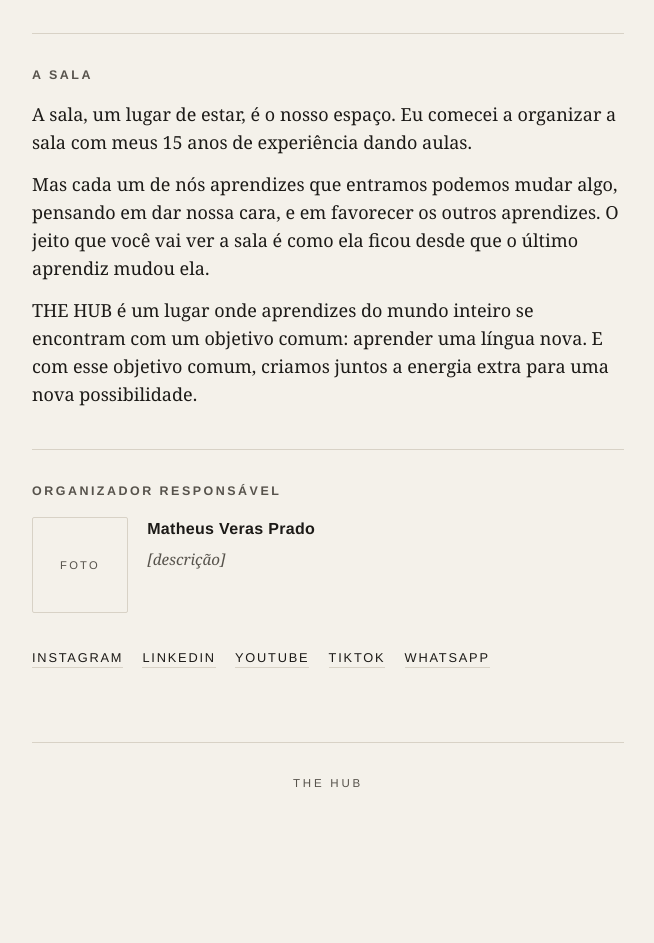
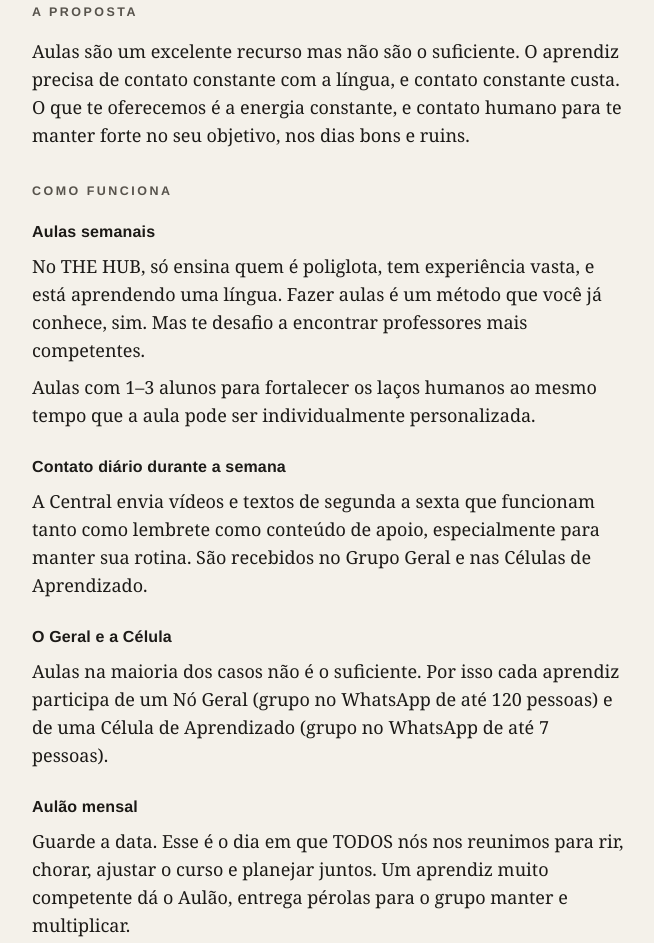
Before and after one commit to DovanaD/The-Hub, a plain HTML site: page index.html in a window 1280 px wide. Shown: the part 1330-2273 px from the top of the page, without its empty margins (312-966 px from the left). Before the commit the page ends 2187 px from the top, so only its background shows below. Drawn offline with Linux system fonts and the light colour scheme.

Commit message:
Mudança 4
Auto-evidente, mudanca soh no fronte

```diff
--- a/index.html
+++ b/index.html
@@ -215,6 +215,45 @@
     .org-links a:hover {
       border-color: var(--ink);
     }
+
+    /* Sub-cabecalho ("como funciona") */
+    .sub-label {
+      font-family: "Helvetica Neue", Arial, sans-serif;
+      font-size: 0.78rem;
+      font-weight: 600;
+      letter-spacing: 0.2em;
+      text-transform: uppercase;
+      color: var(--ink-soft);
+      margin-top: 2rem;
+      margin-bottom: 1.2rem;
+    }
+
+    /* Blocos "como funciona" */
+    .proposal {
+      width: 100%;
+      border-top: 1px solid var(--line);
+      padding-top: 2rem;
+      margin-bottom: 2.5rem;
+    }
+
+    .mech {
+      margin-bottom: 1.6rem;
+    }
+
+    .mech-title {
+      font-family: "Helvetica Neue", Arial, sans-serif;
+      font-size: 1rem;
+      font-weight: 600;
+      letter-spacing: 0.01em;
+      margin-bottom: 0.5rem;
+      color: var(--ink);
+    }
+
+    .mech p + p { margin-top: 0.6rem; }
+
+    .mech p {
+      color: var(--ink);
+    }
   </style>
 </head>
 <body>
@@ -264,12 +303,11 @@
     </section>
 
     <section class="about">
-      <h2 class="section-label">o projeto</h2>
       <p>Não falta método para aprender uma nova língua. Métodos existem muitos, e muitos bons.</p>
-      <p>Mas implementar é outra história. Implementar e manter a constância <em>ainda</em> outra história.</p>
-      <p>Aqui a gente já percebeu que o que falta não é nem tempo. 10 minutos por dia seria o suficiente para avançar. O que falta mesmo é <em>a energia extra</em>.</p>
-      <p>E isso a gente resolve.</p>
-      <p class="about-close">Nós fazemos juntos.</p>
+      <p><strong>Mas implementar é outra história.</strong></p>
+      <p>Implementar e manter a constância <em>ainda</em> outra história.</p>
+      <p>Aqui a gente já percebeu que o que falta não é nem tempo. 10 minutos por dia seria o suficiente para avançar. O que falta mesmo é <em>a energia extra</em>. E isso a gente resolve.</p>
+      <p class="about-close"><strong>Nós fazemos juntos.</strong></p>
     </section>
 
     <section class="tips">
@@ -288,6 +326,34 @@
           <span class="tip-by">-- anônimo</span>
         </li>
       </ul>
+    </section>
+
+    <section class="proposal">
+      <h2 class="section-label">a proposta</h2>
+      <p>Aulas são um excelente recurso mas não são o suficiente. O aprendiz precisa de contato constante com a língua, e contato constante custa. O que te oferecemos é a energia constante, e contato humano para te manter forte no seu objetivo, nos dias bons e ruins.</p>
+
+      <h3 class="sub-label">como funciona</h3>
+
+      <div class="mech">
+        <h4 class="mech-title">Aulas semanais</h4>
+        <p>No THE HUB, só ensina quem é poliglota, tem experiência vasta, e está aprendendo uma língua. Fazer aulas é um método que você já conhece, sim. Mas te desafio a encontrar professores mais competentes.</p>
+        <p>Aulas com 1–3 alunos para fortalecer os laços humanos ao mesmo tempo que a aula pode ser individualmente personalizada.</p>
+      </div>
+
+      <div class="mech">
+        <h4 class="mech-title">Contato diário durante a semana</h4>
+        <p>A Central envia vídeos e textos de segunda a sexta que funcionam tanto como lembrete como conteúdo de apoio, especialmente para manter sua rotina. São recebidos no Grupo Geral e nas Células de Aprendizado.</p>
+      </div>
+
+      <div class="mech">
+        <h4 class="mech-title">O Geral e a Célula</h4>
+        <p>Aulas na maioria dos casos não é o suficiente. Por isso cada aprendiz participa de um Nó Geral (grupo no WhatsApp de até 120 pessoas) e de uma Célula de Aprendizado (grupo no WhatsApp de até 7 pessoas).</p>
+      </div>
+
+      <div class="mech">
+        <h4 class="mech-title">Aulão mensal</h4>
+        <p>Guarde a data. Esse é o dia em que TODOS nós nos reunimos para rir, chorar, ajustar o curso e planejar juntos. Um aprendiz muito competente dá o Aulão, entrega pérolas para o grupo manter e multiplicar.</p>
+      </div>
     </section>
 
     <section class="room">
```
